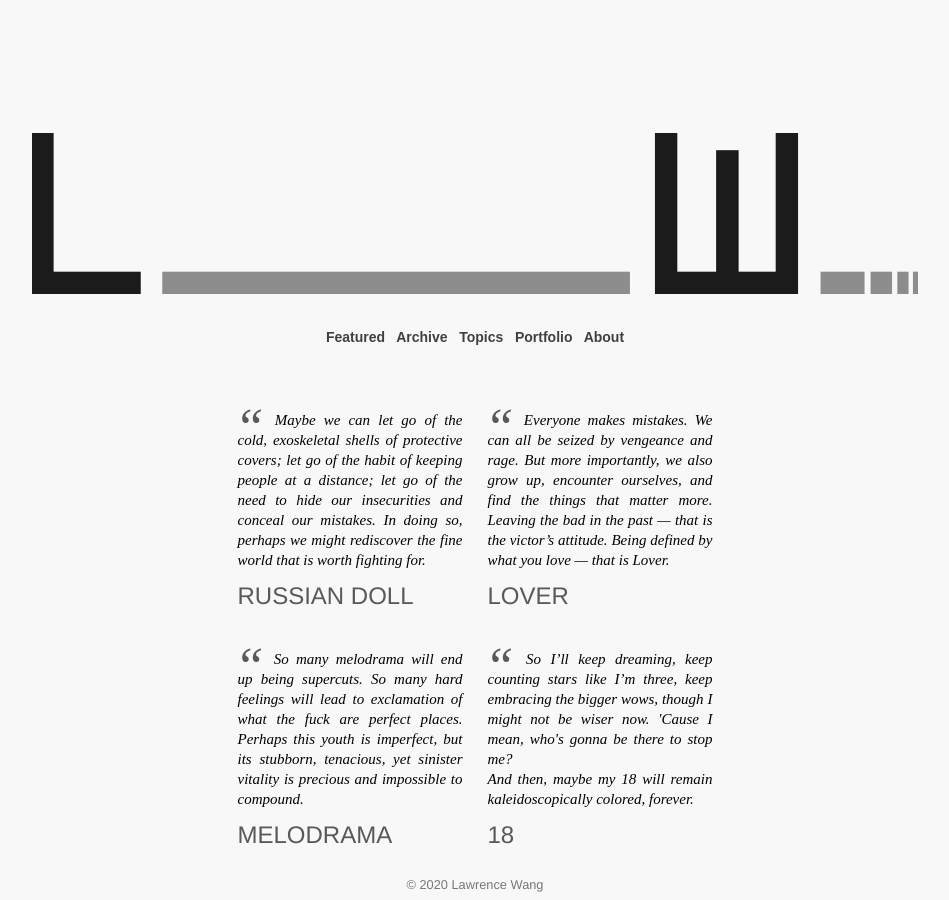
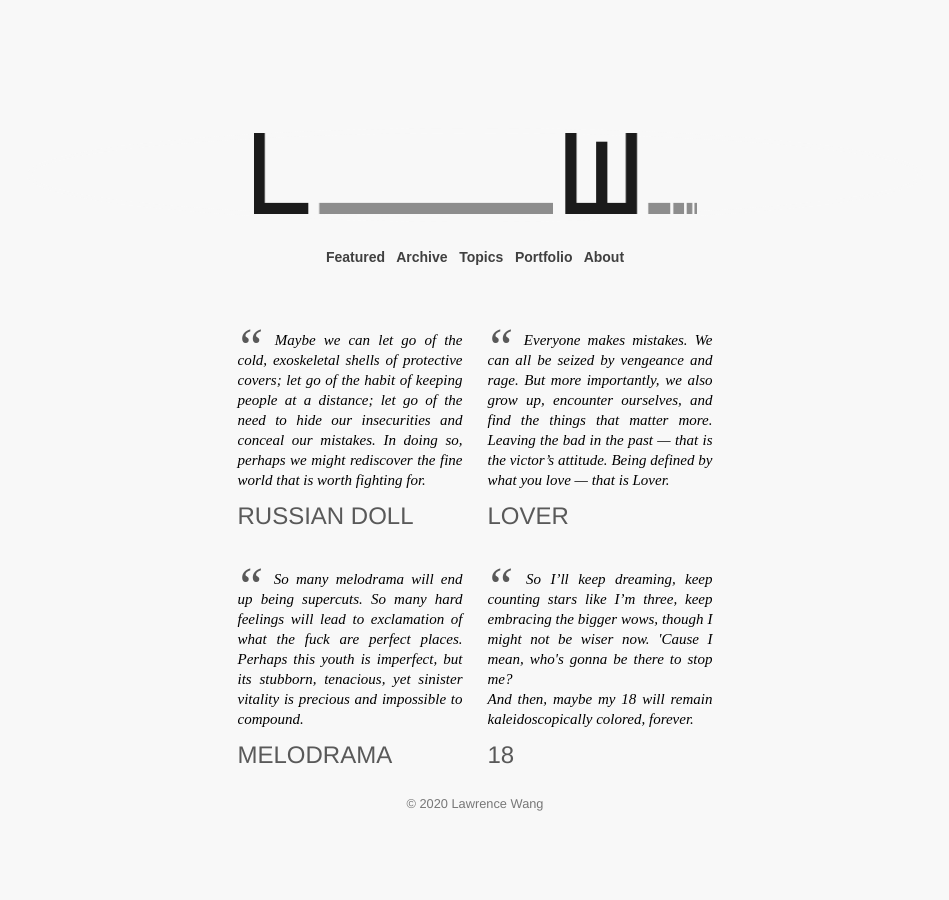
Before and after one commit to law-wang/blog-1.1, a Jekyll site: the page built from index.html, in a window 1280 px wide. Shown: the whole page, without its empty margins (165-1114 px from the left). Built offline with Jekyll 4.4.1, drawn with Linux system fonts in a browser that asks for light colours; some web fonts are replaced.

Commit message:
Update header.html

```diff
--- a/_includes/header.html
+++ b/_includes/header.html
@@ -5,6 +5,6 @@
 			{% assign link = 'https://blog.rencewang.com' %}
 		{% endif %}
 		<a href="{{ link }}">
-		<img src="{{ site.logo_url }}">
+		<img src="{{ site.logo_url }}" style="width:50%;">
 		</a>
 </aside>
```
